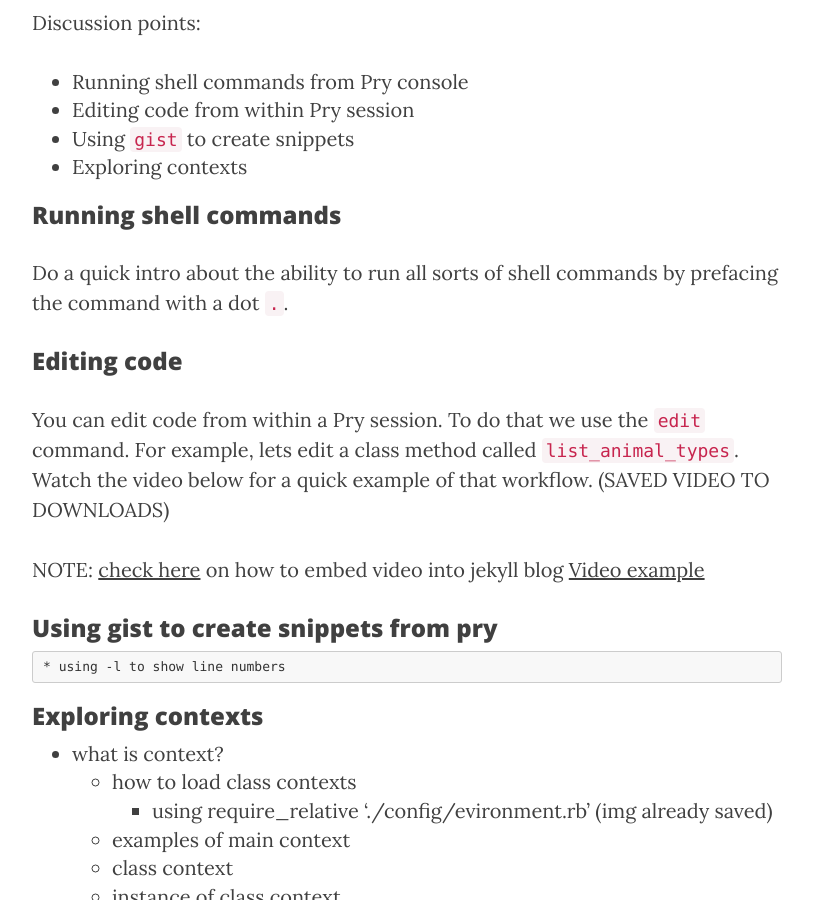
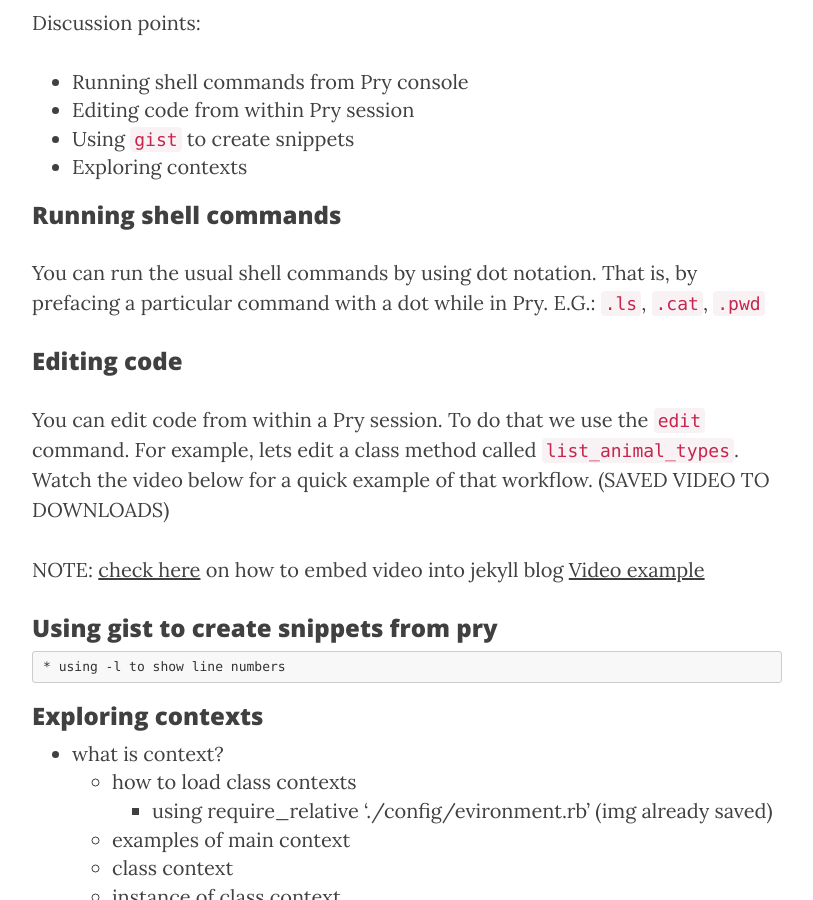
Before and after one commit to agarrharr/ozPop.github.io, a Jekyll site: the page built from _posts/2016-08-04-cozy-with-pry.md, in a window 1280 px wide and 900 px high, scrolled down 635 px. Shown: the whole window, without its empty margins (233-1046 px from the left). Built offline with Jekyll 4.4.1, drawn with Linux system fonts in a browser that asks for light colours; nearby versions of some CDN libraries.

Commit message:
edit running shell commands sections

```diff
--- a/_posts/2016-08-04-cozy-with-pry.md
+++ b/_posts/2016-08-04-cozy-with-pry.md
@@ -7,7 +7,7 @@ header-img: "img/cozy-pry.png"
 
 Moving beyond the basics.
 
-*Target audience:* Individuals who have some experience with using Pry, Object
+_Target audience:_ Individuals who have some experience with using Pry, Object
 Oriented Ruby.
 
 Discussion points:
@@ -19,8 +19,8 @@ Discussion points:
 
 ### Running shell commands
 
-Do a quick intro about the ability to run all sorts of shell commands by prefacing
-the command with a dot `.`.
+You can run the usual shell commands by using dot notation. That is, by prefacing
+a particular command with a dot while in Pry. E.G.: `.ls`, `.cat`, `.pwd`
 
 ### Editing code
 
```
